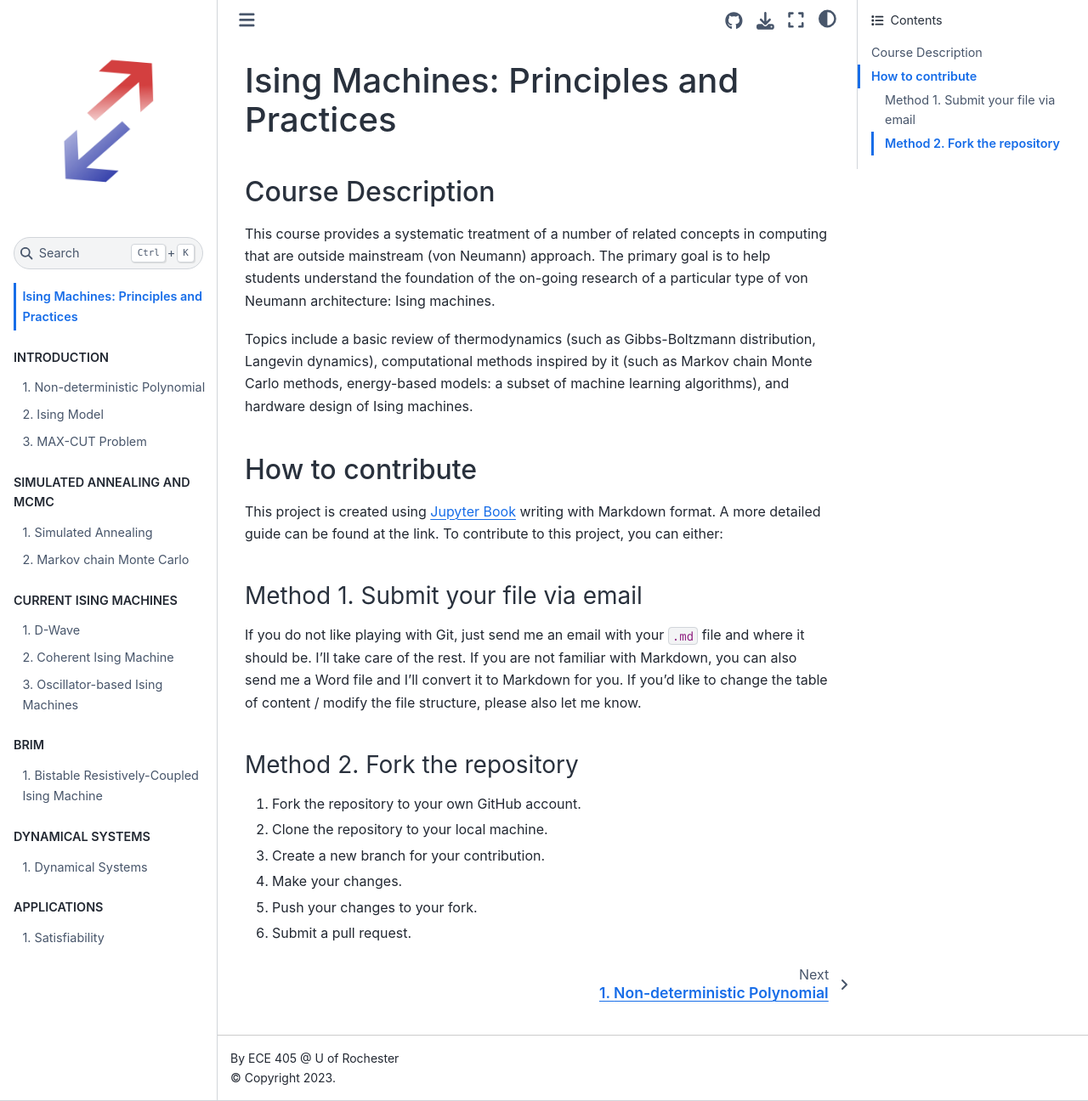
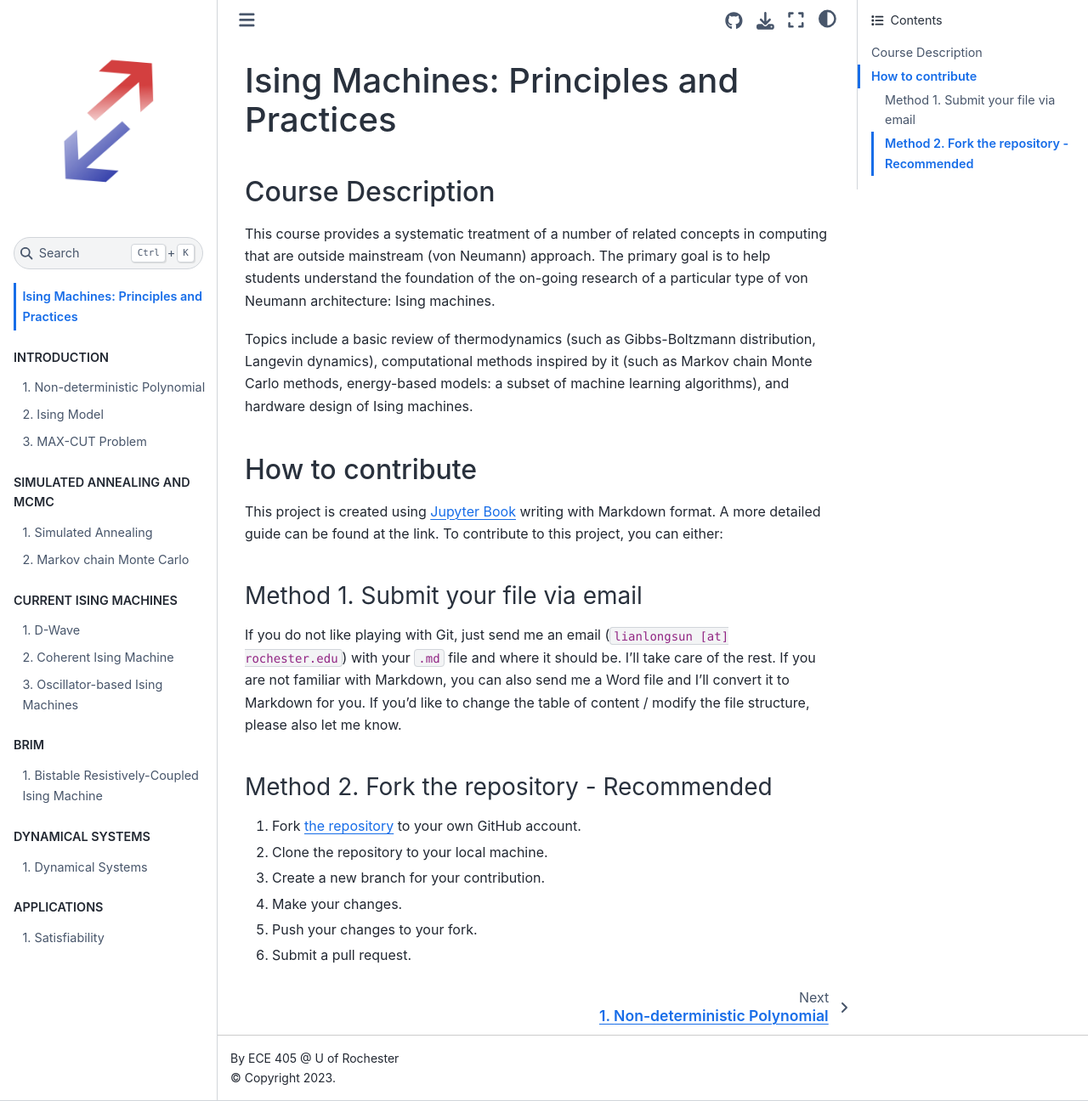
Before and after one commit to Lance1o7/ece405, a Jupyter Book: the page built from cover.md, in a window 1280 px wide and 1296 px high. Shown: the whole window at 85% size. Built offline with Jupyter Book 1.0.4 settings and Sphinx 7.4.7 and the Sphinx Book theme 1.1.4, drawn with Linux system fonts in a browser that asks for light colours.

Commit message:
feat: email and repo link

```diff
--- a/_config.yml
+++ b/_config.yml
@@ -22,8 +22,8 @@ bibtex_bibfiles:
 
 # Information about where the book exists on the web
 repository:
-  url: https://github.com/executablebooks/jupyter-book  # Online location of your book
-  path_to_book: docs  # Optional path to your book, relative to the repository root
+  url: https://github.com/Lance1o7/ece405  # Online location of your book
+  path_to_book: /  # Optional path to your book, relative to the repository root
   branch: master  # Which branch of the repository should be used when creating links (optional)
 
 # Add GitHub buttons to your book
--- a/cover.md
+++ b/cover.md
@@ -12,11 +12,11 @@ This project is created using [Jupyter Book](https://jupyterbook.org/intro.html)
 
 ### Method 1. Submit your file via email
 
-If you do not like playing with Git, just send me an email with your `.md` file and where it should be. I'll take care of the rest. If you are not familiar with Markdown, you can also send me a Word file and I'll convert it to Markdown for you. If you'd like to change the table of content / modify the file structure, please also let me know.
+If you do not like playing with Git, just send me an email (`lianlongsun [at] rochester.edu`) with your `.md` file and where it should be. I'll take care of the rest. If you are not familiar with Markdown, you can also send me a Word file and I'll convert it to Markdown for you. If you'd like to change the table of content / modify the file structure, please also let me know.
 
-### Method 2. Fork the repository
+### Method 2. Fork the repository - Recommended
 
-1. Fork the repository to your own GitHub account.
+1. Fork [the repository](https://github.com/Lance1o7/ece405) to your own GitHub account.
 2. Clone the repository to your local machine.
 3. Create a new branch for your contribution.
 4. Make your changes.
```
